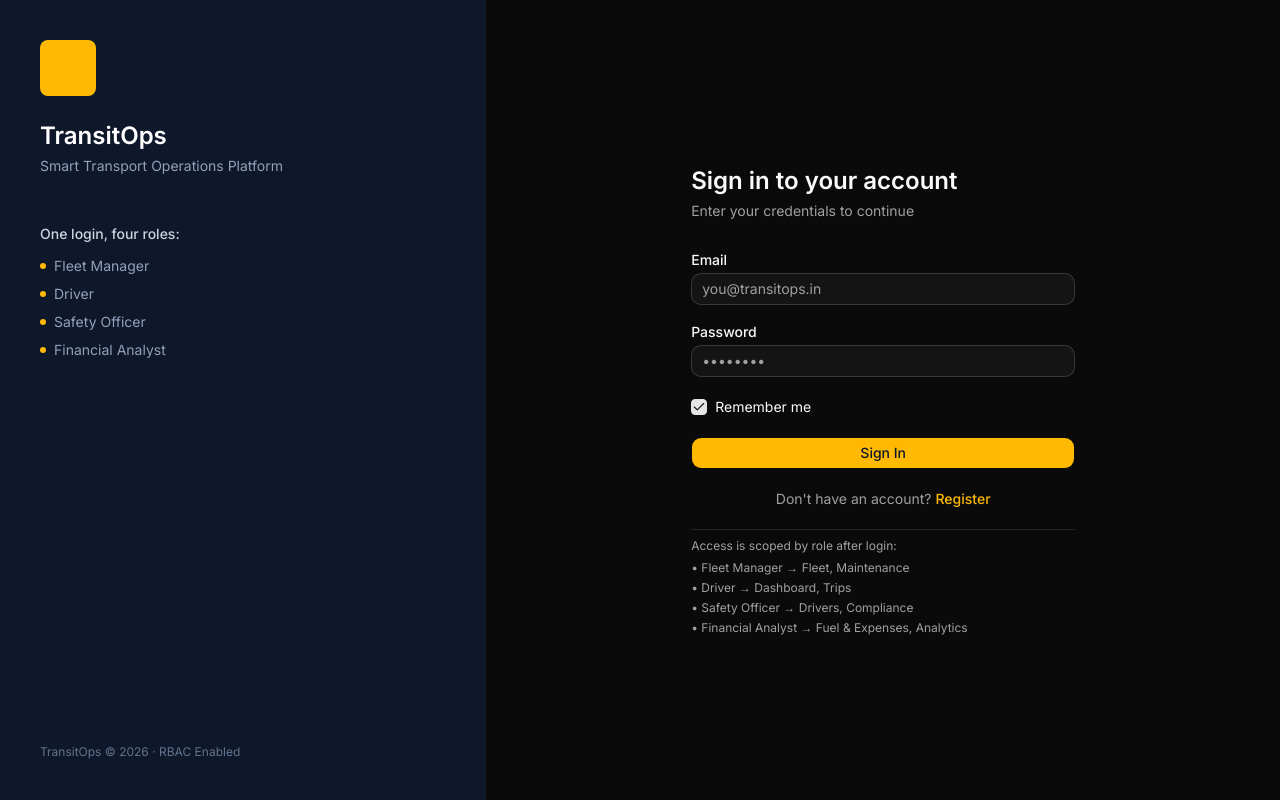
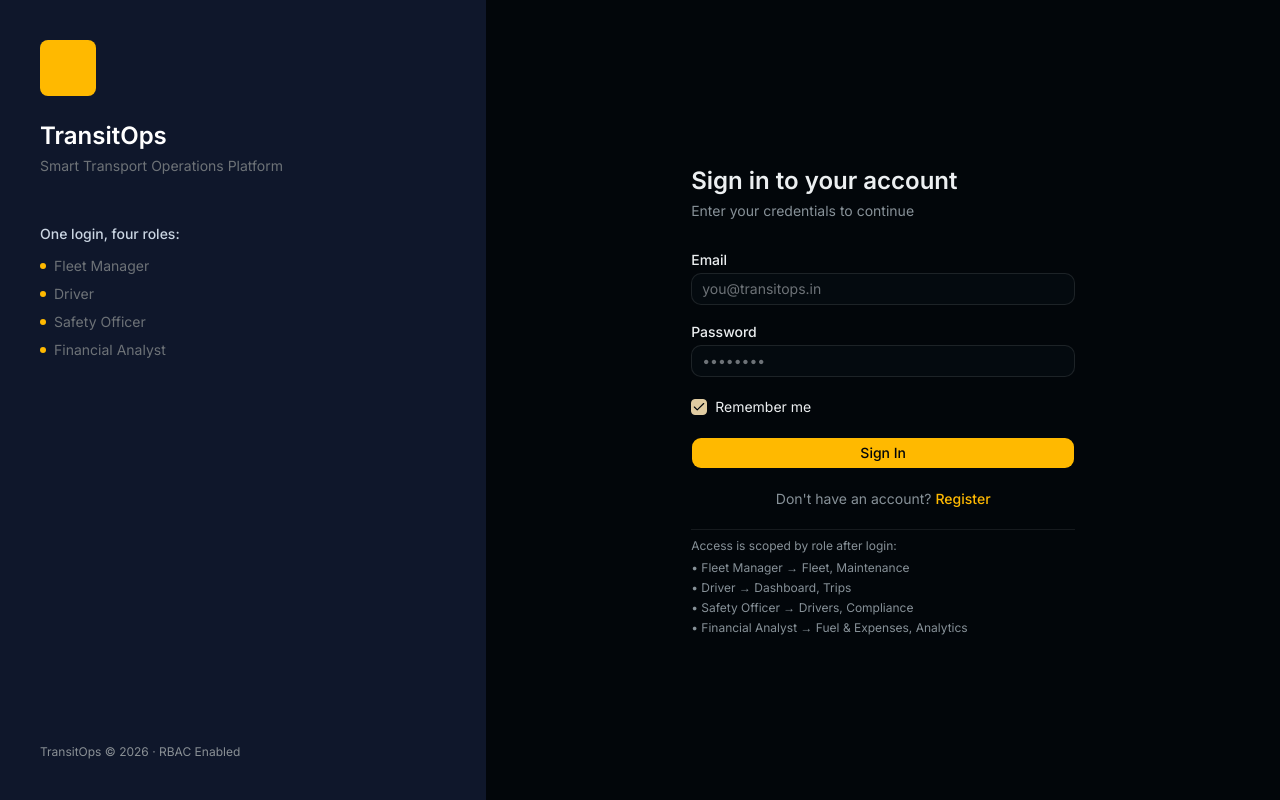
Before and after one commit to CodexKnight-ai/odoo-2026, a Next.js app in the folder transitops/: page /login in a window 1280 px wide. Built offline with nearby package versions, Linux system fonts and the light colour scheme.

Commit message:
Add dark mode

```diff
--- a/transitops/app/globals.css
+++ b/transitops/app/globals.css
@@ -84,37 +84,222 @@
 }
 
 .dark {
-  --background: oklch(0.145 0 0);
-  --foreground: oklch(0.985 0 0);
-  --card: oklch(0.205 0 0);
-  --card-foreground: oklch(0.985 0 0);
-  --popover: oklch(0.205 0 0);
-  --popover-foreground: oklch(0.985 0 0);
-  --primary: oklch(0.922 0 0);
-  --primary-foreground: oklch(0.205 0 0);
-  --secondary: oklch(0.269 0 0);
-  --secondary-foreground: oklch(0.985 0 0);
-  --muted: oklch(0.269 0 0);
-  --muted-foreground: oklch(0.708 0 0);
-  --accent: oklch(0.269 0 0);
-  --accent-foreground: oklch(0.985 0 0);
+  --background: oklch(0.12 0.015 240);
+  --foreground: oklch(0.95 0.005 240);
+  --card: oklch(0.16 0.015 240);
+  --card-foreground: oklch(0.95 0.005 240);
+  --popover: oklch(0.14 0.015 240);
+  --popover-foreground: oklch(0.95 0.005 240);
+  --primary: oklch(0.85 0.06 85);
+  --primary-foreground: oklch(0.12 0.015 240);
+  --secondary: oklch(0.20 0.015 240);
+  --secondary-foreground: oklch(0.95 0.005 240);
+  --muted: oklch(0.20 0.015 240);
+  --muted-foreground: oklch(0.65 0.015 240);
+  --accent: oklch(0.20 0.015 240);
+  --accent-foreground: oklch(0.95 0.005 240);
   --destructive: oklch(0.704 0.191 22.216);
-  --border: oklch(1 0 0 / 10%);
-  --input: oklch(1 0 0 / 15%);
-  --ring: oklch(0.556 0 0);
+  --border: oklch(1 0 0 / 8%);
+  --input: oklch(1 0 0 / 12%);
+  --ring: oklch(0.75 0.12 85 / 50%);
   --chart-1: oklch(0.87 0 0);
   --chart-2: oklch(0.556 0 0);
   --chart-3: oklch(0.439 0 0);
   --chart-4: oklch(0.371 0 0);
   --chart-5: oklch(0.269 0 0);
-  --sidebar: oklch(0.205 0 0);
-  --sidebar-foreground: oklch(0.985 0 0);
-  --sidebar-primary: oklch(0.488 0.243 264.376);
-  --sidebar-primary-foreground: oklch(0.985 0 0);
-  --sidebar-accent: oklch(0.269 0 0);
-  --sidebar-accent-foreground: oklch(0.985 0 0);
-  --sidebar-border: oklch(1 0 0 / 10%);
-  --sidebar-ring: oklch(0.556 0 0);
+  --sidebar: oklch(0.14 0.015 240);
+  --sidebar-foreground: oklch(0.95 0.005 240);
+  --sidebar-primary: oklch(0.85 0.06 85);
+  --sidebar-primary-foreground: oklch(0.12 0.015 240);
+  --sidebar-accent: oklch(0.20 0.015 240);
+  --sidebar-accent-foreground: oklch(0.95 0.005 240);
+  --sidebar-border: oklch(1 0 0 / 8%);
+  --sidebar-ring: oklch(0.75 0.12 85 / 50%);
+
+  /* Background overrides */
+  & .bg-white {
+    background-color: oklch(0.16 0.015 240) !important;
+  }
+
+  & .bg-slate-50 {
+    background-color: oklch(0.12 0.015 240) !important;
+  }
+
+  & .bg-slate-50\/50 {
+    background-color: oklch(0.12 0.015 240 / 50%) !important;
+  }
+
+  & .bg-slate-50\/75 {
+    background-color: oklch(0.12 0.015 240 / 75%) !important;
+  }
+
+  & .bg-slate-50\/20 {
+    background-color: oklch(0.12 0.015 240 / 20%) !important;
+  }
+
+  & .bg-slate-55 {
+    background-color: oklch(0.14 0.015 240) !important;
+  }
+
+  & .bg-slate-100 {
+    background-color: oklch(0.20 0.015 240) !important;
+  }
+
+  & .bg-slate-200 {
+    background-color: oklch(0.25 0.015 240) !important;
+  }
+
+  & .bg-slate-900\/60 {
+    background-color: oklch(0.08 0.015 240 / 60%) !important;
+  }
+
+  /* Active/Secondary states */
+  & .bg-amber-100 {
+    background-color: oklch(0.22 0.035 85) !important;
+  }
+
+  & .bg-amber-50 {
+    background-color: oklch(0.20 0.03 85 / 40%) !important;
+  }
+
+  /* Badge / Status color blocks */
+  & .bg-emerald-50 {
+    background-color: oklch(0.20 0.04 140 / 30%) !important;
+  }
+  & .bg-blue-50 {
+    background-color: oklch(0.20 0.04 240 / 30%) !important;
+  }
+  & .bg-rose-50 {
+    background-color: oklch(0.20 0.04 15 / 30%) !important;
+  }
+
+  /* Text color overrides */
+  & .text-slate-900 {
+    color: oklch(0.98 0.005 240) !important;
+  }
+
+  & .text-slate-850,
+  & .text-slate-800 {
+    color: oklch(0.92 0.005 240) !important;
+  }
+
+  & .text-slate-750,
+  & .text-slate-700 {
+    color: oklch(0.85 0.01 240) !important;
+  }
+
+  & .text-slate-600 {
+    color: oklch(0.75 0.01 240) !important;
+  }
+
+  & .text-slate-550,
+  & .text-slate-500 {
+    color: oklch(0.65 0.01 240) !important;
+  }
+
+  & .text-slate-455,
+  & .text-slate-450,
+  & .text-slate-400 {
+    color: oklch(0.55 0.01 240) !important;
+  }
+
+  /* Specific accents */
+  & .text-amber-900 {
+    color: oklch(0.85 0.06 85) !important;
+  }
+  & .text-amber-850,
+  & .text-amber-700 {
+    color: oklch(0.80 0.06 85) !important;
+  }
+  & .text-emerald-700 {
+    color: oklch(0.80 0.08 140) !important;
+  }
+  & .text-blue-700 {
+    color: oklch(0.80 0.08 240) !important;
+  }
+  & .text-rose-700 {
+    color: oklch(0.80 0.08 15) !important;
+  }
+
+  /* Ensure gold background retains high text contrast */
+  & .bg-amber-400, & .bg-amber-400 *,
+  & .bg-amber-500, & .bg-amber-500 * {
+    color: oklch(0.12 0.015 240) !important;
+  }
+
+  /* Borders override */
+  & .border-slate-200 {
+    border-color: oklch(1 0 0 / 8%) !important;
+  }
+
+  & .border-slate-100 {
+    border-color: oklch(1 0 0 / 6%) !important;
+  }
+
+  & .border-slate-300 {
+    border-color: oklch(1 0 0 / 12%) !important;
+  }
+
+  & .border-amber-300 {
+    border-color: oklch(0.4 0.06 85 / 65%) !important;
+  }
+
+  & .border-amber-100 {
+    border-color: oklch(0.3 0.05 85 / 30%) !important;
+  }
+
+  & .border-emerald-200 {
+    border-color: oklch(0.8 0.08 140 / 30%) !important;
+  }
+  & .border-blue-200 {
+    border-color: oklch(0.8 0.08 240 / 30%) !important;
+  }
+  & .border-rose-200 {
+    border-color: oklch(0.8 0.08 15 / 30%) !important;
+  }
+
+  /* Hover states */
+  & .hover\:bg-slate-50:hover {
+    background-color: oklch(1 0 0 / 6%) !important;
+  }
+
+  & .hover\:bg-slate-50\/50:hover {
+    background-color: oklch(1 0 0 / 4%) !important;
+  }
+
+  & .hover\:bg-slate-100:hover {
+    background-color: oklch(1 0 0 / 8%) !important;
+  }
+
+  & .hover\:text-slate-900:hover {
+    color: oklch(0.98 0.005 240) !important;
+  }
+
+  & .hover\:text-slate-600:hover {
+    color: oklch(0.80 0.01 240) !important;
+  }
+
+  /* Form Elements */
+  & input,
+  & select,
+  & textarea {
+    background-color: oklch(0.14 0.015 240) !important;
+    border-color: oklch(1 0 0 / 10%) !important;
+    color: oklch(0.95 0.005 240) !important;
+  }
+
+  & input::placeholder,
+  & textarea::placeholder {
+    color: oklch(0.55 0.01 240) !important;
+  }
+
+  & input:focus,
+  & select:focus,
+  & textarea:focus {
+    border-color: oklch(0.75 0.12 85 / 40%) !important;
+    outline: none !important;
+    box-shadow: 0 0 0 1px oklch(0.75 0.12 85 / 30%) !important;
+  }
 }
 
 @layer base {
```
